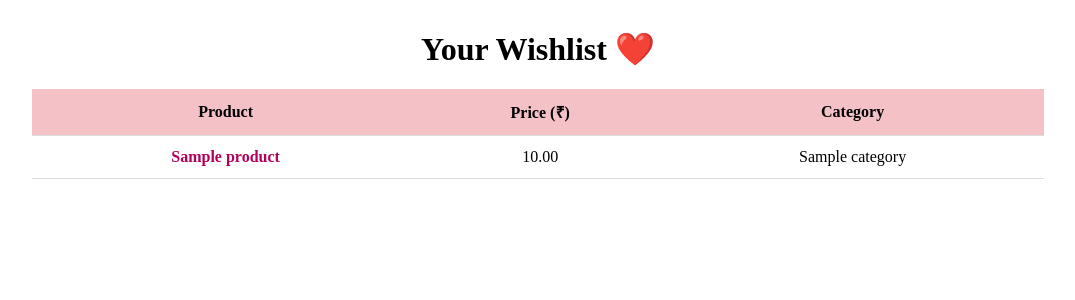
After one commit to Ashvi0809/-LeafCycles, a Django app: template plantsapp/templates/plantsapp/wishlist.html in a window 1280 px wide. The commit adds this page. Shown: the top 300 px of the page, without its empty margins (102-1177 px from the left). Run offline with Django 5.2, Linux system fonts and the light colour scheme; the template is opened without the code that fills it: values that come from a table or form of the project are taken from there, others are empty; tables that the repository leaves empty hold one stand-in row (values such as "Sample post").

Commit message:
Wishlist

```diff
--- a/plantsapp/admin.py
+++ b/plantsapp/admin.py
@@ -5,6 +5,7 @@ from django.contrib import admin
 from django.contrib.auth.admin import UserAdmin as BaseUserAdmin
 from .models import CustomUser  # adjust this import if your model file name is different
 from .models import Product
+from .models import Category
 
 
 class CustomUserAdmin(BaseUserAdmin):
@@ -26,3 +27,4 @@ class CustomUserAdmin(BaseUserAdmin):
 
 admin.site.register(CustomUser, CustomUserAdmin)
 admin.site.register(Product)
+admin.site.register(Category)
--- a/plantsapp/models.py
+++ b/plantsapp/models.py
@@ -1,5 +1,7 @@
 from django.contrib.auth.models import AbstractBaseUser, BaseUserManager, PermissionsMixin
 from django.db import models
+from django.conf import settings
+from django.contrib.auth.models import User
 
 class CustomUserManager(BaseUserManager):
     def create_user(self, email, name, number, pincode, password=None):
@@ -33,12 +35,28 @@ class CustomUser(AbstractBaseUser, PermissionsMixin):
     def __str__(self):
         return self.email
 
+class Category(models.Model):
+    name = models.CharField(max_length=100, unique=True)
 
+    def __str__(self):
+        return self.name
 class Product(models.Model):
     name = models.CharField(max_length=100)
-    category = models.CharField(max_length=50)
+    category = models.ForeignKey(Category, on_delete=models.CASCADE)
    # image = models.ImageField(upload_to='products/')
     description = models.TextField(blank=True)
     price = models.DecimalField(max_digits=7, decimal_places=2, null=True, blank=True)
    # uploaded_at = models.DateTimeField(auto_now_add=True)
   #  uploaded_by = models.ForeignKey(User, on_delete=models.SET_NULL, null=True, blank=True)
+
+
+
+class WishlistItem(models.Model):
+    user = models.ForeignKey(settings.AUTH_USER_MODEL, on_delete=models.CASCADE)
+    product = models.ForeignKey(Product, on_delete=models.CASCADE)
+
+    class Meta:
+        unique_together = ('user', 'product')
+
+    def __str__(self):
+        return f"{self.user.email} - {self.product.name}"
--- a/plantsapp/templates/plantsapp/home.html
+++ b/plantsapp/templates/plantsapp/home.html
@@ -7,6 +7,9 @@
 <body>
 <h2>Welcome to LeafCycles!</h2>
 <p>You have successfully logged in.</p>
+<a href="{% url 'add-product' %}">
+    <button>Add Product</button>
+</a>
 
 </body>
 </html>
--- /dev/null
+++ b/plantsapp/templates/plantsapp/wishlist.html
@@ -0,0 +1,52 @@
+<!DOCTYPE html>
+<html>
+<head>
+    <title>Your Wishlist</title>
+    <style>
+        table {
+            width: 80%;
+            margin: auto;
+            border-collapse: collapse;
+        }
+        th, td {
+            padding: 12px;
+            text-align: center;
+            border-bottom: 1px solid #ddd;
+        }
+        th {
+            background-color: #f3c1c6;
+        }
+        h1 {
+            text-align: center;
+            margin-top: 30px;
+        }
+        a {
+            text-decoration: none;
+            color: #b30059;
+            font-weight: bold;
+        }
+    </style>
+</head>
+<body>
+    <h1>Your Wishlist ❤️</h1>
+
+    {% if wishlist_items %}
+    <table>
+        <tr>
+            <th>Product</th>
+            <th>Price (₹)</th>
+            <th>Category</th>
+        </tr>
+        {% for item in wishlist_items %}
+        <tr>
+            <td><a href="{% url 'product_detail' item.product.id %}">{{ item.product.name }}</a></td>
+            <td>{{ item.product.price }}</td>
+            <td>{{ item.product.category }}</td>
+        </tr>
+        {% endfor %}
+    </table>
+    {% else %}
+        <p style="text-align: center;">Your wishlist is empty.</p>
+    {% endif %}
+</body>
+</html>
--- a/plantsapp/urls.py
+++ b/plantsapp/urls.py
@@ -14,6 +14,7 @@ from .views import (
     product_list,
     product_detail
 )
+from . import views
 
 urlpatterns = [
     # HTML Form Views
@@ -25,5 +26,8 @@ urlpatterns = [
     path('reset-password-form/', reset_password_form, name='reset-password-form'),
     path('products/', product_list, name='product_list'),
     path('products/<int:pk>/', product_detail, name='product_detail'),
+    path('add-product/', views.add_product, name='add-product'),
+    path('wishlist/<int:product_id>/', views.toggle_wishlist, name='toggle_wishlist'),
+    path('wishlist/', views.wishlist_view, name='wishlist'),
 
 ]
```
Also changed, not shown: plantsapp/forms.py (added, +7 -0 lines), plantsapp/templates/plantsapp/add_product.html (added, +17 -0 lines), plantsapp/templates/plantsapp/product_detail.html (+14 -0 lines), plantsapp/templates/plantsapp/product_list.html (+74 -1 lines), plantsapp/views.py (+31 -2 lines), plantsapp/migrations/0004_alter_product_category_remove_subcategory_category_and_more.py (added), plantsapp/migrations/0005_category.py (added), plantsapp/migrations/0006_alter_product_category.py (added), plantsapp/migrations/0007_wishlistitem.py (added), plantsapp/migrations/0008_remove_wishlistitem_added_at.py (added).
